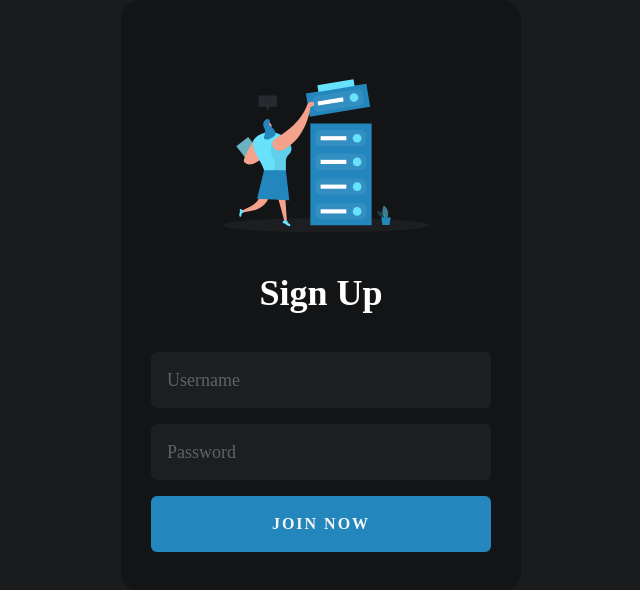
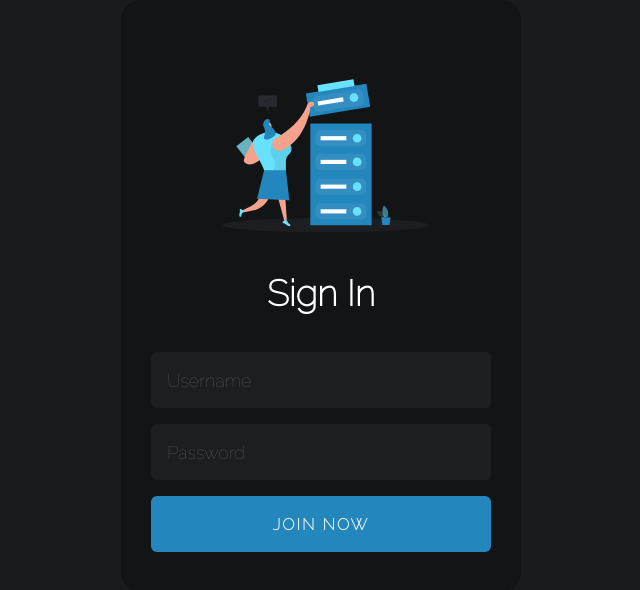
Before and after one commit to RinkiIgtechso/Event-Management-System, a React (Create React App) app: page / in a window 1280 px wide. Shown: the top 590 px of the page, without its empty margins (319-959 px from the left). Built offline with nearby package versions, Linux system fonts and the light colour scheme.

Commit message:
Change font Size

```diff
--- a/src/Login/Login.jsx
+++ b/src/Login/Login.jsx
@@ -73,7 +73,7 @@ function Login() {
     <div>
       <div className="card">
           <img src={logo} alt='login-logo' />
-          <h2>Sign Up</h2>
+          <h2>Sign In</h2>
           <Snackbar
             open={open}
             autoHideDuration={6000}
--- a/src/Login/login.css
+++ b/src/Login/login.css
@@ -1,3 +1,5 @@
+@import url('https://fonts.googleapis.com/css2?family=Raleway:wght@100&display=swap');
+
 * {
   box-sizing: border-box;
 }
@@ -12,6 +14,7 @@
   font-family: "Euclid Circular A";
   color: #f7f7f7;
   animation: rotate 5s infinite alternate linear;
+  font-family: 'Raleway', sans-serif;
 }
 
 button {
```
Also changed, not shown: 11 other files (tests, documents, lock files or other folders).
